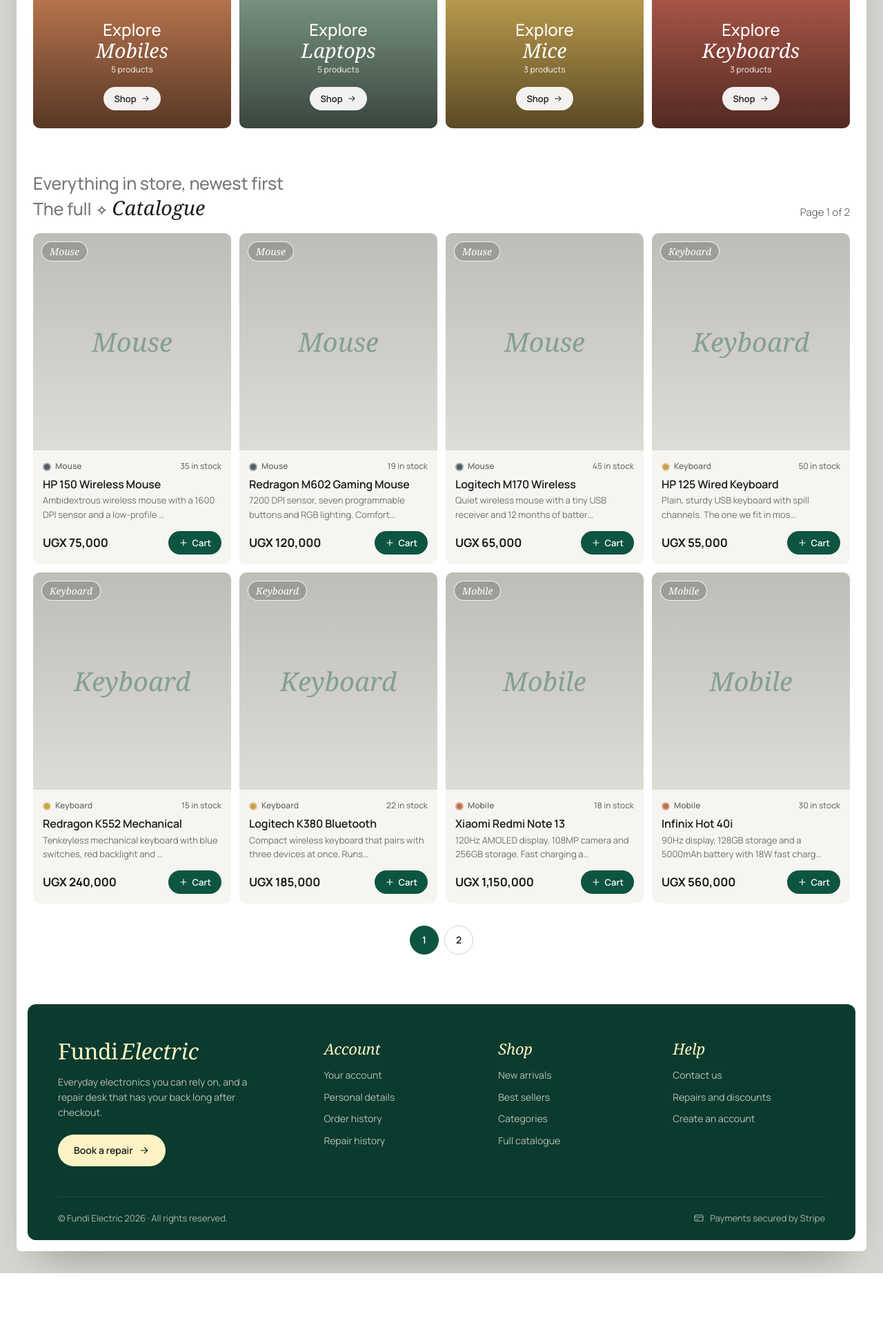
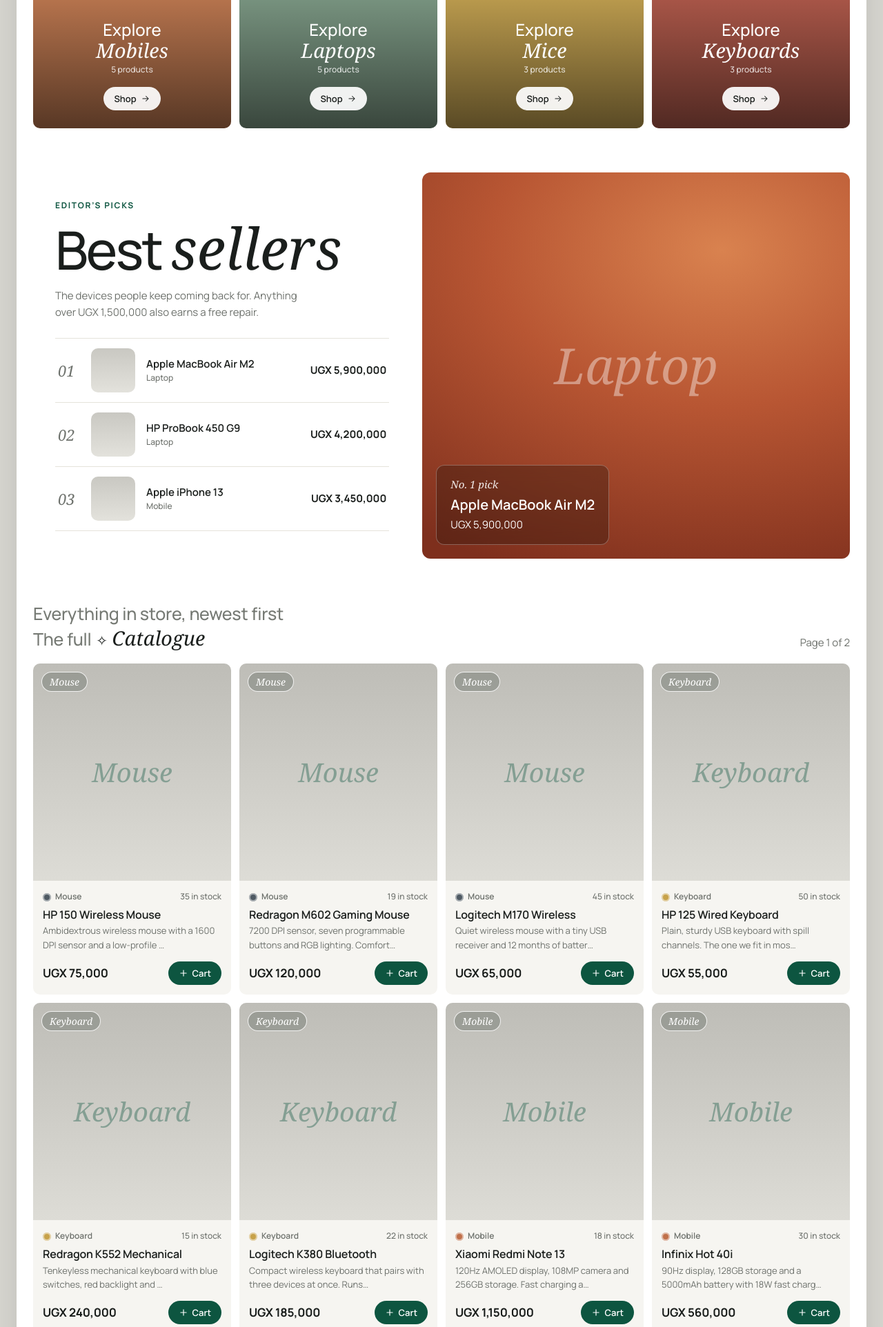
Before and after one commit to NicholasOpifeni/fundi-electric, a PHP site: page / in a window 1280 px wide. Shown: the part 2174-4098 px from the top of the page at 69% size. Before the commit the page ends 4020 px from the top, so only its background shows below. Run offline with PHP 8.4, Linux system fonts and the light colour scheme; data comes from the database, SQL or seed files in the repository; data that the repository does not hold is empty; some web fonts are replaced.

Commit message:
Add best sellers section

```diff
--- a/css/app.css
+++ b/css/app.css
@@ -807,6 +807,81 @@ img.media--photo { object-fit: cover; }
   .category__label { font-size: 19px; }
 }
 
+/* Best sellers ------------------------------------------------------------ */
+
+.bestsellers {
+  display: grid;
+  grid-template-columns: 1fr 1.2fr;
+  align-items: center;
+  gap: 48px;
+}
+.bestsellers__intro { padding: 24px 0 24px 32px; }
+.bestsellers__intro > .muted { max-width: 380px; margin: 18px 0 26px; }
+
+.rank-list { margin: 0; padding: 0; border-top: 1px solid var(--line); list-style: none; }
+.rank-list li { border-bottom: 1px solid var(--line); }
+.rank-list a {
+  display: grid;
+  grid-template-columns: 32px 64px 1fr auto;
+  align-items: center;
+  gap: 16px;
+  padding: 14px 4px;
+  transition: background .2s;
+}
+.rank-list a:hover { background: var(--card); }
+.rank-list__num { color: var(--muted); font-family: var(--serif); font-size: 22px; font-style: italic; }
+.rank-list__thumb {
+  display: block;
+  width: 64px;
+  height: 64px;
+  overflow: hidden;
+  border-radius: 10px;
+  background: linear-gradient(180deg, #c9c8c2, #e3e2dc);
+}
+.rank-list__thumb img { width: 100%; height: 100%; }
+.rank-list__thumb.media--cutout img { padding: 8px; }
+.rank-list__name { display: flex; flex-direction: column; font-weight: 600; }
+.rank-list__name small { color: var(--muted); font-size: 12px; font-weight: 500; }
+.rank-list__price { font-weight: 700; }
+
+.bestsellers__feature {
+  position: relative;
+  display: block;
+  min-height: 560px;
+  overflow: hidden;
+  border-radius: var(--radius);
+  background: radial-gradient(120% 90% at 70% 20%, #d9824f 0%, #b85633 45%, #7e2f1d 100%);
+}
+.bestsellers__feature > img { position: absolute; inset: 0; width: 100%; height: 100%; transition: transform .6s; }
+.bestsellers__feature > img.media--cutout { padding: 12%; }
+.bestsellers__feature:hover > img { transform: scale(1.03); }
+.bestsellers__feature .media-placeholder { color: rgba(255, 255, 255, .4); font-size: clamp(44px, 6vw, 72px); }
+.bestsellers__tag {
+  position: absolute;
+  bottom: 20px;
+  left: 20px;
+  display: flex;
+  flex-direction: column;
+  gap: 2px;
+  padding: 16px 20px;
+  background: rgba(40, 20, 12, .35);
+}
+.bestsellers__tag small { font-family: var(--serif); font-size: 15px; font-style: italic; opacity: .9; }
+.bestsellers__tag strong { font-size: 20px; font-weight: 600; }
+
+@media (max-width: 960px) {
+  .bestsellers { grid-template-columns: 1fr; gap: 24px; }
+  .bestsellers__intro { padding: 0; }
+  .bestsellers__feature { min-height: 440px; }
+}
+
+@media (max-width: 720px) {
+  .bestsellers__feature { min-height: 360px; }
+  .rank-list a { grid-template-columns: 26px 52px 1fr; }
+  .rank-list__thumb { width: 52px; height: 52px; }
+  .rank-list__price { grid-column: 3; }
+}
+
 /* Pagination -------------------------------------------------------------- */
 
 .pagination { display: flex; flex-wrap: wrap; justify-content: center; gap: 8px; margin-top: 32px; }
--- a/index.php
+++ b/index.php
@@ -1,7 +1,7 @@
 <?php
 /**
- * Home page: hero, new arrivals, story banner, value pills, categories and
- * the full paginated catalogue.
+ * Home page: hero, new arrivals, story banner, value pills, categories,
+ * best sellers and the full paginated catalogue.
  */
 require_once __DIR__ . '/includes/init.php';
 require_once __DIR__ . '/includes/product-card.php';
@@ -28,6 +28,19 @@ foreach (db_all($conn, 'SELECT product_catag, product_img FROM products ORDER BY
 uasort($categories, function ($a, $b) {
     return $b['total'] - $a['total'];
 });
+
+/* Best sellers: most units sold, or the priciest products until anything has sold. */
+$bestSellers = db_all(
+    $conn,
+    'SELECT p.*, SUM(s.quantity) AS sold
+       FROM soldproducts s JOIN products p ON p.product_id = s.pid
+      GROUP BY p.product_id ORDER BY sold DESC LIMIT 3'
+);
+$hasSales = (bool) $bestSellers;
+if (!$hasSales) {
+    $bestSellers = db_all($conn, 'SELECT * FROM products ORDER BY product_price DESC LIMIT 3');
+}
+$topPick = $bestSellers ? $bestSellers[0] : null;
 
 /* Full catalogue, newest first. Out-of-range page numbers show the nearest real page. */
 $totalRow   = db_one($conn, 'SELECT COUNT(*) AS total FROM products');
@@ -132,6 +145,50 @@ include __DIR__ . '/includes/headerNav.php';
   </div>
 </section>
 
+<!-- Best sellers ========================================================== -->
+<?php if ($topPick) { ?>
+<section class="section bestsellers" id="bestsellers">
+  <div class="bestsellers__intro">
+    <p class="eyebrow"><?php echo $hasSales ? 'Loved by our customers' : 'Editor’s picks'; ?></p>
+    <h2 class="display">Best <em>sellers</em></h2>
+    <p class="muted">The devices people keep coming back for. Anything over <?php echo e(base_money(FREE_REPAIR_THRESHOLD)); ?> also earns a free repair.</p>
+
+    <ol class="rank-list">
+      <?php foreach ($bestSellers as $i => $product) {
+          $thumb = product_image($product['product_img']); ?>
+        <li>
+          <a href="product.php?id=<?php echo (int) $product['product_id']; ?>">
+            <span class="rank-list__num"><?php echo sprintf('%02d', $i + 1); ?></span>
+            <span class="rank-list__thumb <?php echo media_class($product['product_img']); ?>">
+              <?php if ($thumb !== '') { ?><img src="<?php echo e($thumb); ?>" alt="" loading="lazy"><?php } ?>
+            </span>
+            <span class="rank-list__name">
+              <?php echo e(trim($product['product_title'])); ?>
+              <small><?php echo $hasSales ? (int) $product['sold'] . ' sold' : e(ucfirst(product_category($product))); ?></small>
+            </span>
+            <span class="rank-list__price"><?php echo e(base_money($product['product_price'])); ?></span>
+          </a>
+        </li>
+      <?php } ?>
+    </ol>
+  </div>
+
+  <?php $topImage = product_image($topPick['product_img']); ?>
+  <a class="bestsellers__feature" href="product.php?id=<?php echo (int) $topPick['product_id']; ?>">
+    <?php if ($topImage !== '') { ?>
+      <img class="<?php echo media_class($topPick['product_img']); ?>" src="<?php echo e($topImage); ?>" alt="<?php echo e(trim($topPick['product_title'])); ?>" loading="lazy">
+    <?php } else { ?>
+      <span class="media-placeholder"><em><?php echo e(ucfirst(product_category($topPick))); ?></em></span>
+    <?php } ?>
+    <span class="bestsellers__tag glass">
+      <small>No. 1 pick</small>
+      <strong><?php echo e(trim($topPick['product_title'])); ?></strong>
+      <span><?php echo e(base_money($topPick['product_price'])); ?></span>
+    </span>
+  </a>
+</section>
+<?php } ?>
+
 <!-- Full catalogue ======================================================== -->
 <section class="section" id="catalogue">
   <div class="section__head">
```
